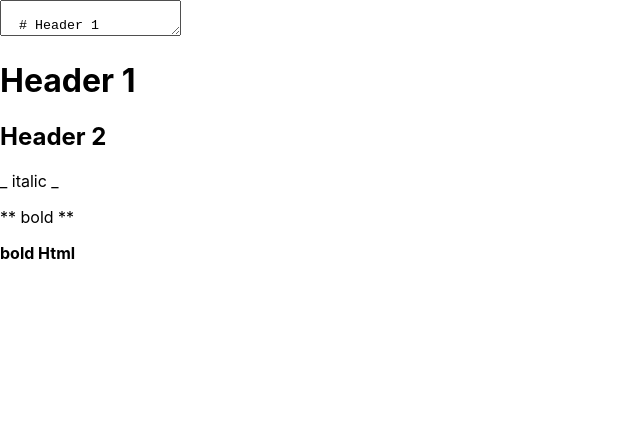
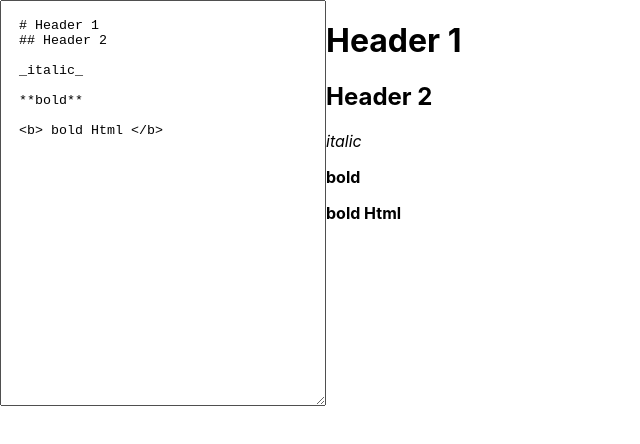
Before and after one commit to synerjay/markdown-previewer, a React (Create React App) app: page / in a window 1280 px wide. Shown: the top 444 px of the page, without its empty margins (0-640 px from the left). Built offline with nearby package versions, Linux system fonts and the light colour scheme.

Commit message:
added some styling

```diff
--- a/src/App.js
+++ b/src/App.js
@@ -3,8 +3,8 @@ import Editor from './components/Editor';
 import Preview from './components/Preview';
 
 function App() {
+  // Editor Text Input State
   const [inputValue, setInputValue] = useState(placeholder);
-
   const editorValueChange = (e) => {
     setInputValue(e.target.value);
   };
@@ -23,9 +23,9 @@ const placeholder = `
   # Header 1
   ## Header 2
 
-  _ italic _
+  _italic_
 
-  ** bold **
+  **bold**
 
   <b> bold Html </b>
   `;
--- a/src/index.css
+++ b/src/index.css
@@ -11,3 +11,12 @@ code {
   font-family: source-code-pro, Menlo, Monaco, Consolas, 'Courier New',
     monospace;
 }
+
+.App {
+  display: flex;
+}
+
+.Editor {
+  min-width: 20rem;
+  min-height: 25rem;
+}
```
